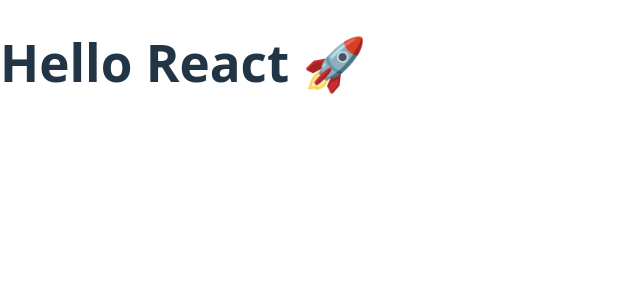
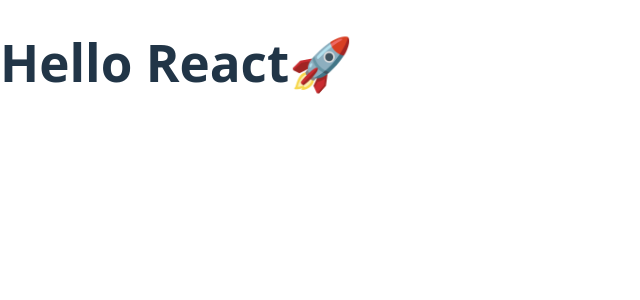
Before and after one commit to Sasha-08170/Collection, a React (Vite) app: page / in a window 1280 px wide. Shown: the top 300 px of the page, without its empty margins (0-640 px from the left). Built offline with nearby package versions, Linux system fonts and the light colour scheme.

Commit message:
Add variable

```diff
--- a/src/components/Rendering.jsx
+++ b/src/components/Rendering.jsx
@@ -1,9 +1,10 @@
 const userName = "React";
+const userIcon = "🚀";
 
 const Reandering = () => {
   return <>
     <div className="page">
-      <h1 className="page__title">Hello {userName} 🚀</h1>
+      <h1 className="page__title">Hello {userName + userIcon} </h1>
     </div>
   </>
 }
```
